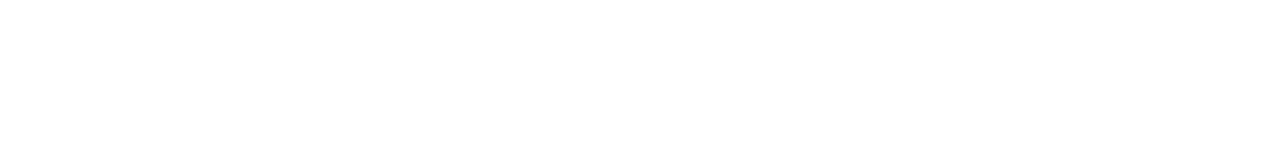
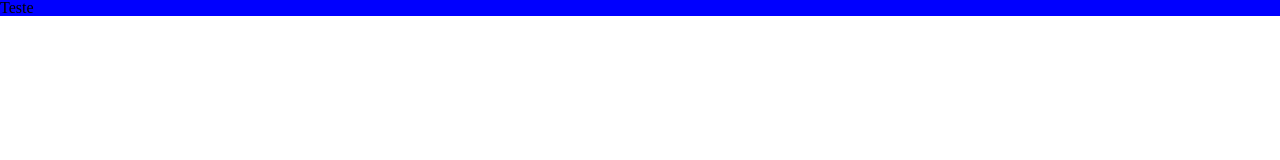
Before and after one commit to hallysonbr/html-devfreela, a plain HTML site: page login.html in a window 1280 px wide. Drawn offline with Linux system fonts and the light colour scheme.

Commit message:
Iniciando estrutura da página.

```diff
--- a/index.html
+++ b/login.html
@@ -4,11 +4,12 @@
     <meta charset="UTF-8">
     <meta http-equiv="X-UA-Compatible" content="IE=edge">
     <meta name="viewport" content="width=device-width, initial-scale=1.0">
-    <title>Dev Freela</title>
+    <title>Login - Dev Freela</title>
 
     <!-- STYLES ITCSS -->
 
     <!-- 1) SETTINGS -->
+    <link rel="stylesheet" href="style/settings/wrapper.css">
 
     <!-- 2) GENERIC -->
     <link rel="stylesheet" href="style/generic/generic.css">
@@ -20,10 +21,17 @@
 
     <!-- 5) COMPONENTS -->
 
+    <!-- PAGES -->
+    <link rel="stylesheet" href="style/pages/login.css">
+
     <!-- 6) TRUMPS -->
 
 </head>
 <body>
-
+    <div class="dv-login">
+        <div class="dv-wrapper">
+            Teste
+        </div>
+    </div>
 </body>
 </html>
--- /dev/null
+++ b/style/pages/login.css
@@ -0,0 +1,4 @@
+.dv-login >.dv-wrapper {
+    max-width: var(--dv-main-wrapper);
+    background-color: blue;
+}
--- /dev/null
+++ b/style/settings/wrapper.css
@@ -0,0 +1,3 @@
+:root {
+    --dv-main-wrapper: 1366px;
+}
```
